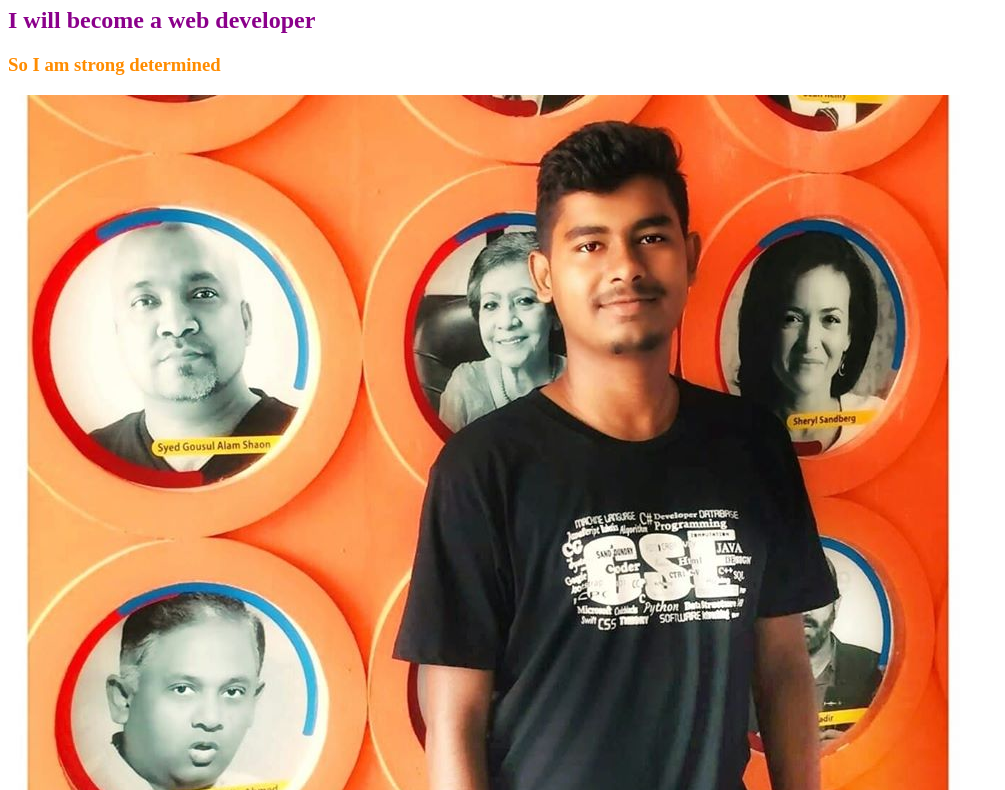
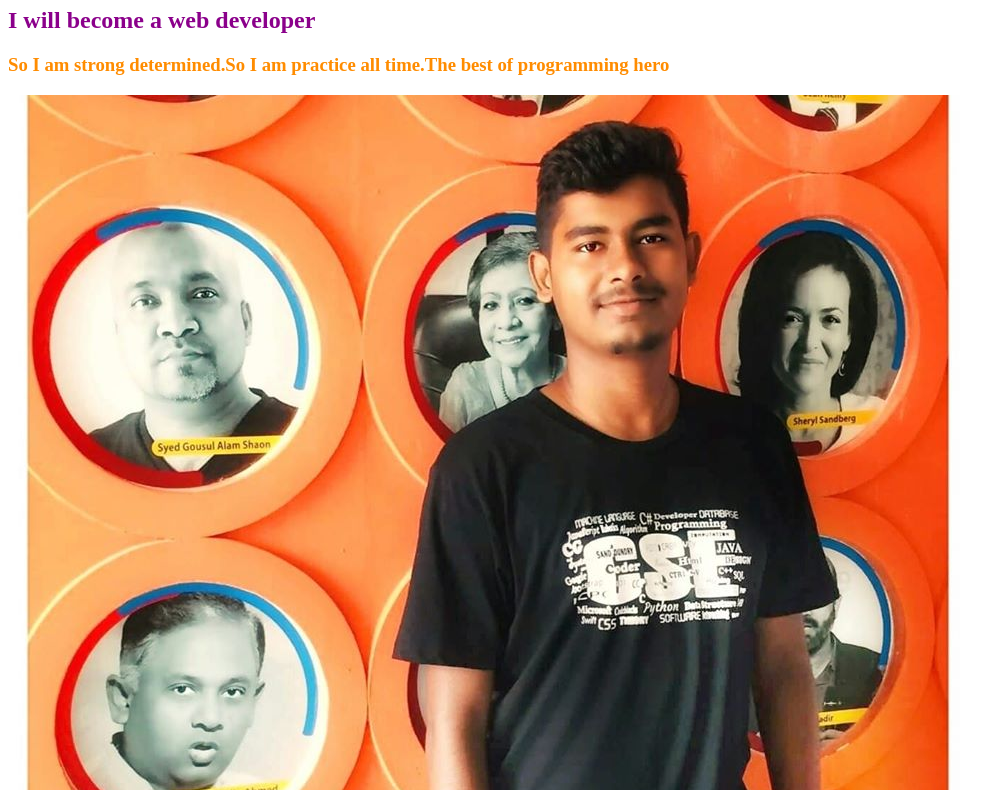
Before and after one commit to anupompaulcse2648/my-first-repo, a plain HTML site: page index.html in a window 1280 px wide. Shown: the part 73-863 px from the top of the page, without its empty margins (0-1005 px from the left). Drawn offline with Linux system fonts and the light colour scheme.

Commit message:
added header

```diff
--- a/index.html
+++ b/index.html
@@ -10,7 +10,7 @@
 <body>
     <h1>I am anupom github.com</h1>
     <h2>I will become a web developer</h2>
-    <h3>So I am strong determined</h3>
+    <h3>So I am strong determined.So I am practice all time.The best of programming hero</h3>
     <img src="anupom1.jpg" alt="">
 </body>
 </html>
```
